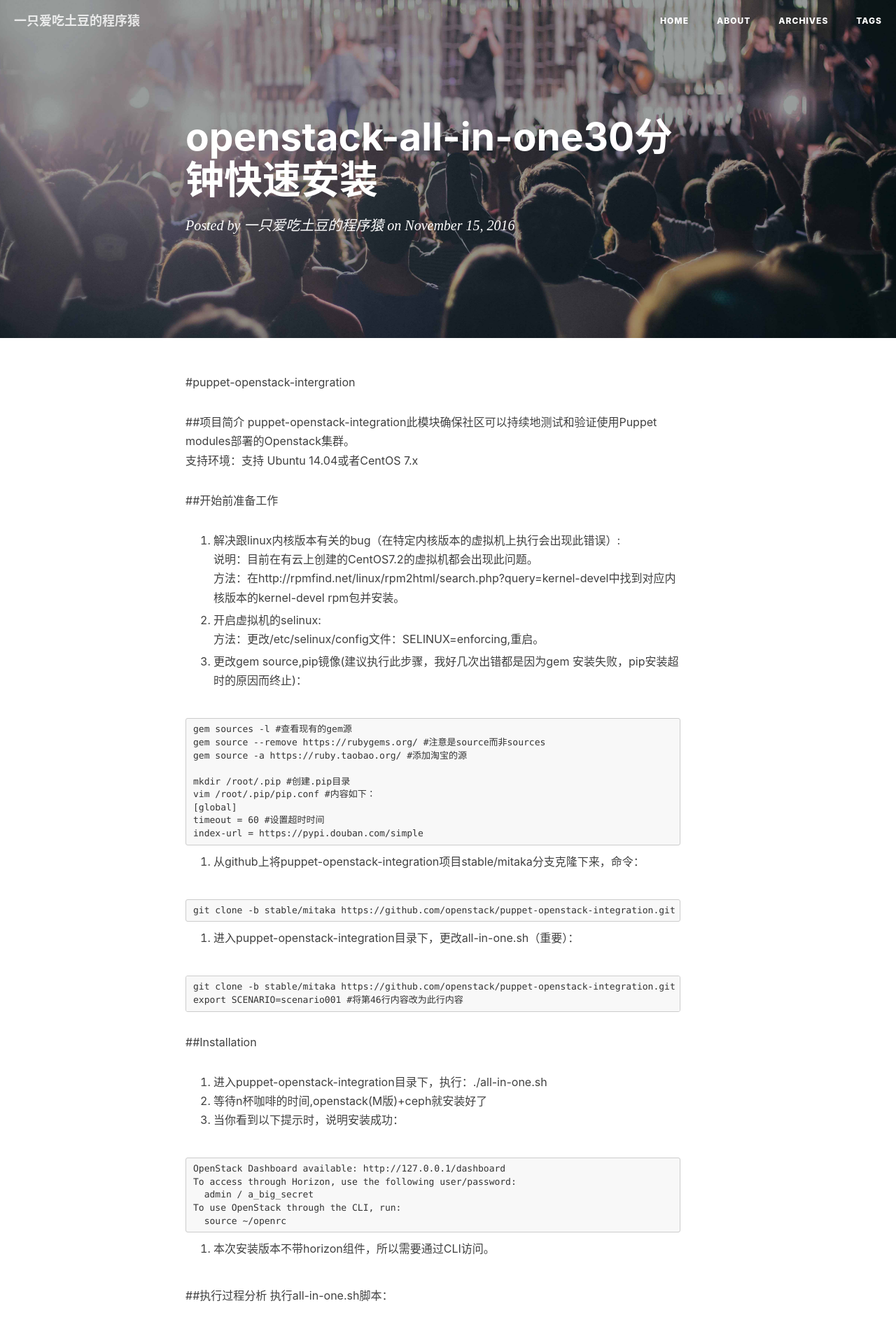
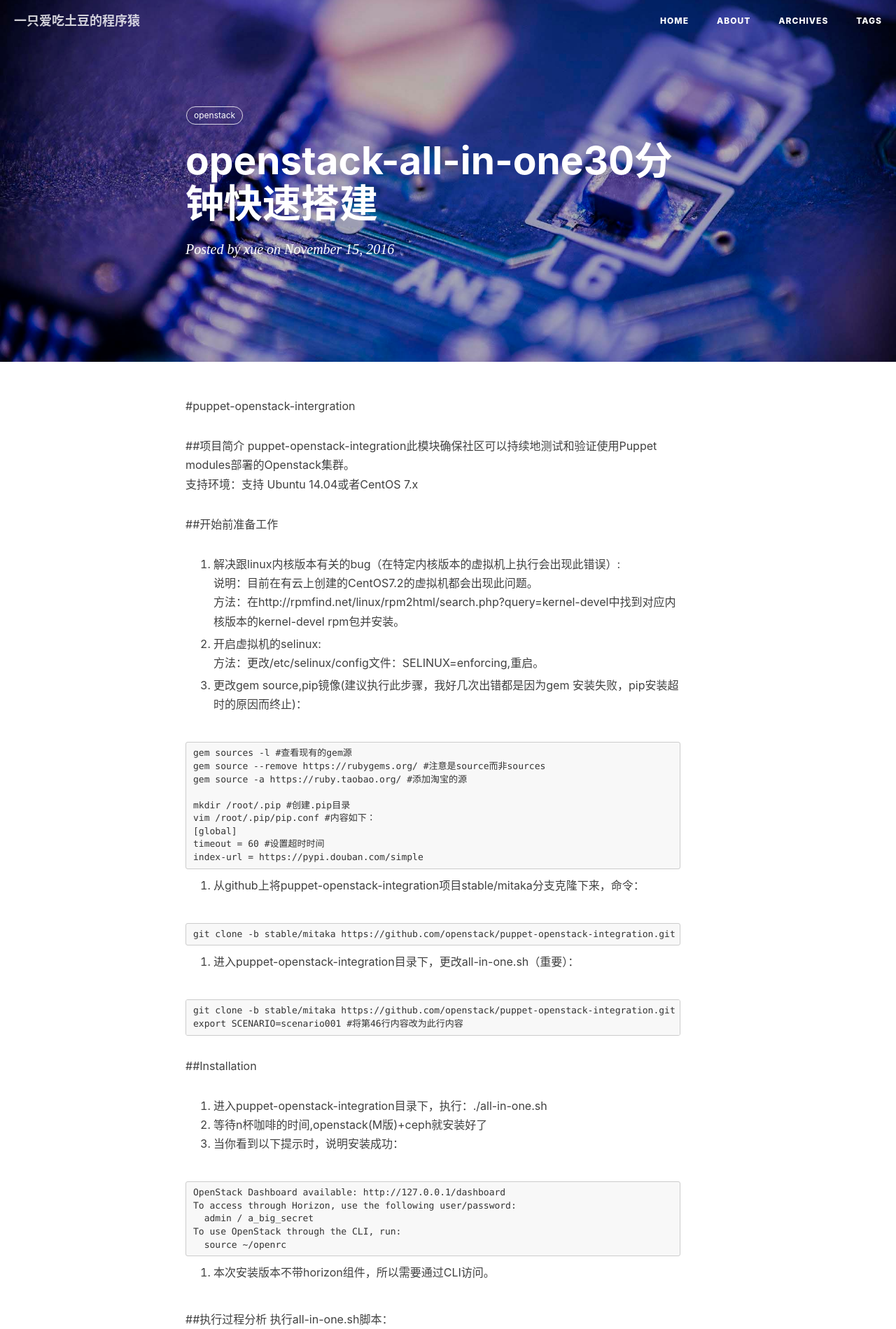
Before and after one commit to eatpotato/eatpotato.github.io, a Jekyll site: the page built from _posts/2016-11-15-openstack-all-in-one.md, in a window 1280 px wide. Shown: the top 1899 px of the page at 70% size. Built offline with Jekyll 4.4.1, drawn with Linux system fonts in a browser that asks for light colours; nearby versions of some CDN libraries; comment, search, counter and statistics services are not loaded.

Commit message:
update my blog

```diff
--- a/_posts/2016-11-15-openstack-all-in-one.md
+++ b/_posts/2016-11-15-openstack-all-in-one.md
@@ -1,10 +1,13 @@
 ---
-layout: post
-title: openstack-all-in-one30分钟快速安装
-category: 云计算
-comments: true
+layout:     post
+title:      openstack-all-in-one30分钟快速搭建
+subtitle:
+date:       2016-11-15
+author:     xue
+header-img: img/post-bg-linux-interrupt.jpg
+tags:
+    - openstack
 ---
-
 
 #puppet-openstack-intergration
 
```
